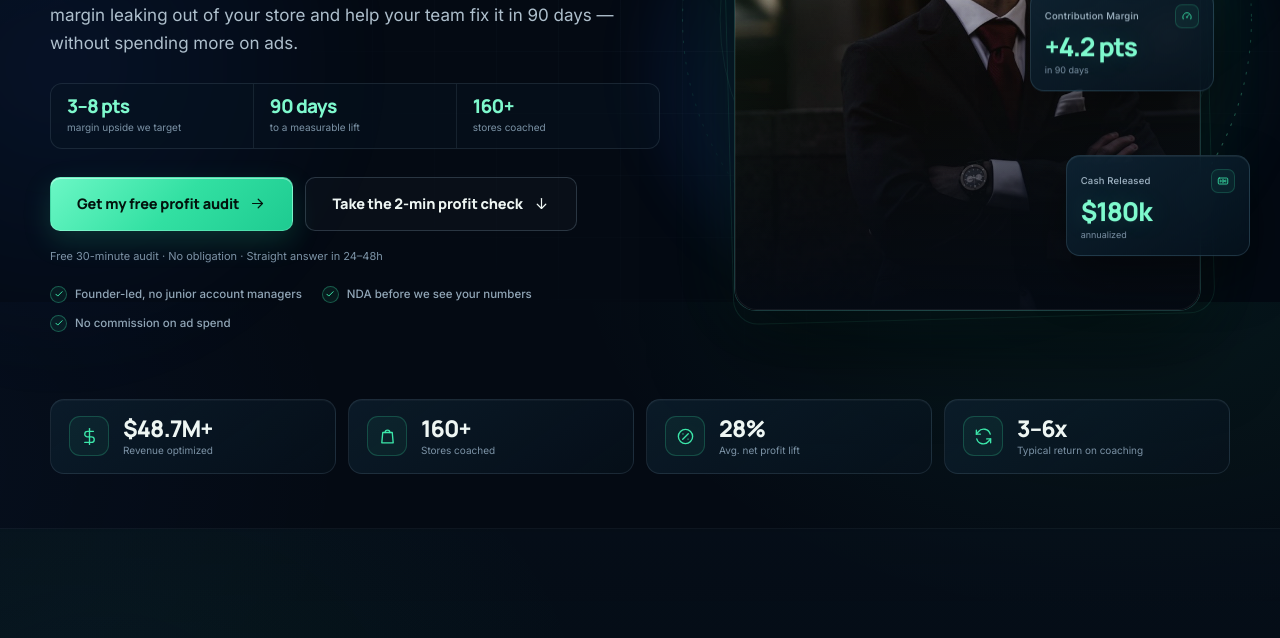
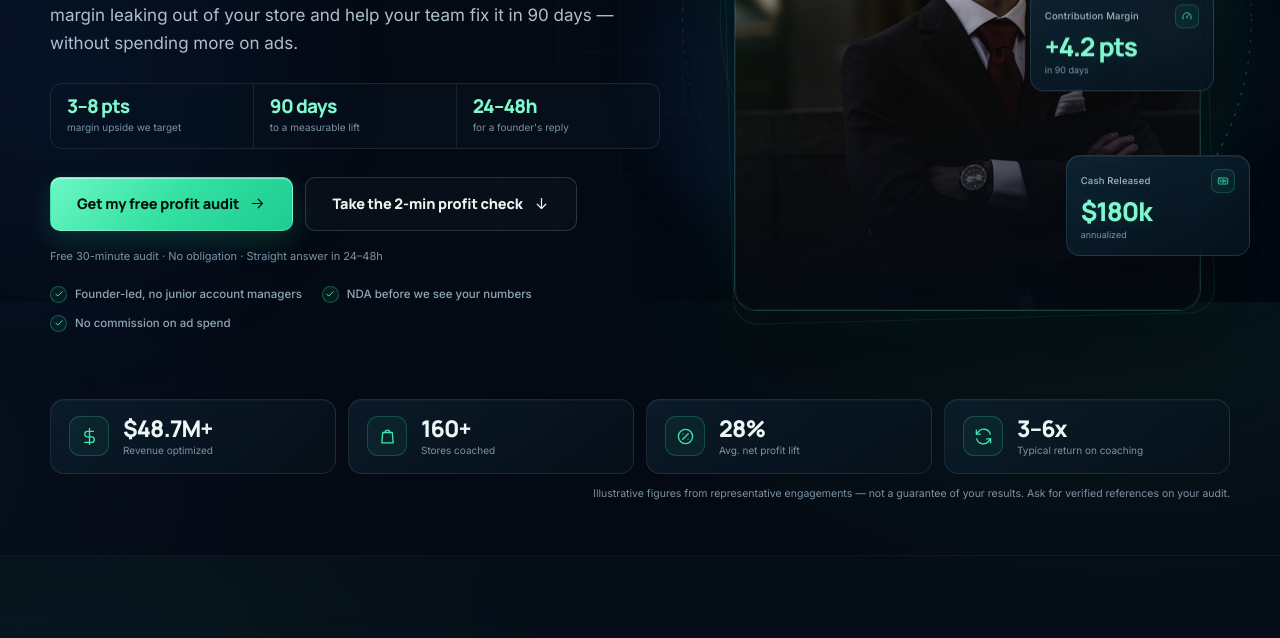
Before and after one commit to 00ZRHun/ecommerce-profit, a plain HTML site: page index.html in a window 1280 px wide. Shown: the part 498-1136 px from the top of the page. Drawn offline with Linux system fonts and the light colour scheme.

Commit message:
fix: label headline metrics as illustrative and drop a duplicate claim
The proof bar makes strong outcome claims, so it now carries a visible
disclaimer, matching the results and testimonial notes. The hero's third
stat duplicated the proof bar's coached-store count; it now shows the
reply-time promise instead.

```diff
--- a/index.html
+++ b/index.html
@@ -288,7 +288,7 @@
           <ul class="hero-proof-inline" aria-label="At a glance">
             <li><strong>3–8 pts</strong><span>margin upside we target</span></li>
             <li><strong>90 days</strong><span>to a measurable lift</span></li>
-            <li><strong>160+</strong><span>stores coached</span></li>
+            <li><strong>24–48h</strong><span>for a founder's reply</span></li>
           </ul>
 
           <div class="hero-actions">
@@ -405,6 +405,7 @@
             </div>
           </div>
         </div>
+        <p class="proof-note" data-reveal>Illustrative figures from representative engagements — not a guarantee of your results. Ask for verified references on your audit.</p>
       </div>
     </section>
 
--- a/styles.css
+++ b/styles.css
@@ -848,6 +848,14 @@ ul, ol { margin: 0; padding: 0; list-style: none; }
 .proof-card:hover {
   transform: translateY(-3px);
   border-color: rgba(60, 231, 170, 0.24);
+}
+
+.proof-note {
+  margin-top: 12px;
+  color: var(--muted-2);
+  font-size: 10.5px;
+  line-height: 1.5;
+  text-align: right;
 }
 
 .proof-icon {
```
